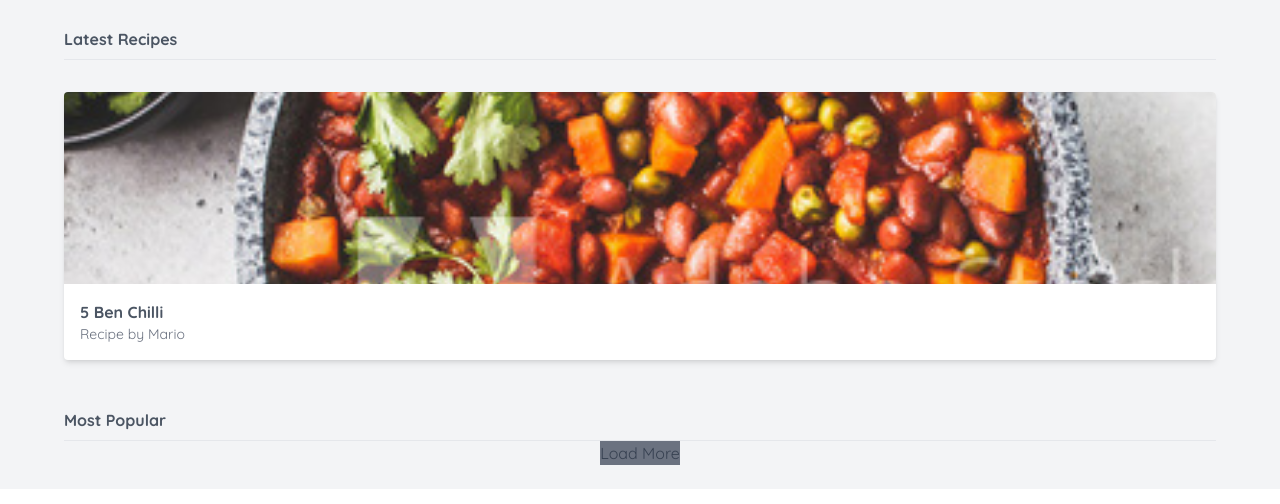
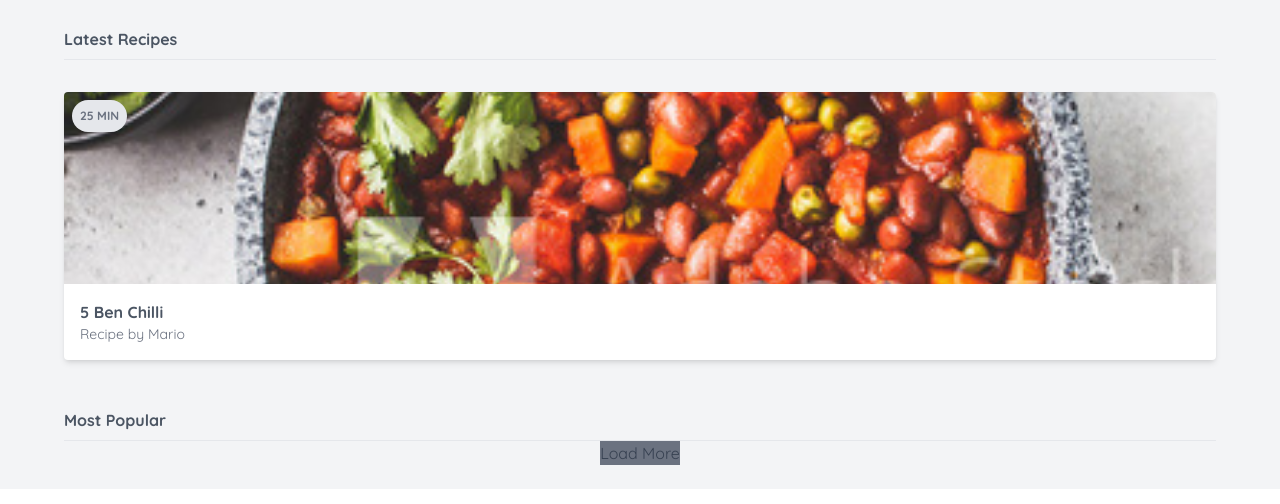
Before and after one commit to Cliff-Mbithuka/tailwindcss, a website: page public/index.html in a window 1280 px wide. Shown: the part 290-794 px from the top of the page. Drawn offline with Linux system fonts and the light colour scheme.

Commit message:
Add badge

```diff
--- a/public/index.html
+++ b/public/index.html
@@ -47,11 +47,14 @@
 
         <div class="mt-8">
           <!--cards go here--->
-          <div class="bg-white rounded overflow-hidden shadow-md">
+          <div class="bg-white rounded overflow-hidden shadow-md relative">
             <img src="img/stew.jpg" alt="" class="w-full h-32 sm:h-48 object-cover"/>
             <div class="m-4">
               <span class="font-bold">5 Ben Chilli</span>
               <span class="block text-gray-500 text-sm">Recipe by Mario</span>
+            </div>
+            <div class="bg-gray-200 text-gray-500 uppercase text-xs font-bold rounded-full p-2 absolute top-0 ml-2 mt-2">
+              <span>25 min</span>
             </div>
           </div>
         </div>
```
Also changed, not shown: public/styles.css.
